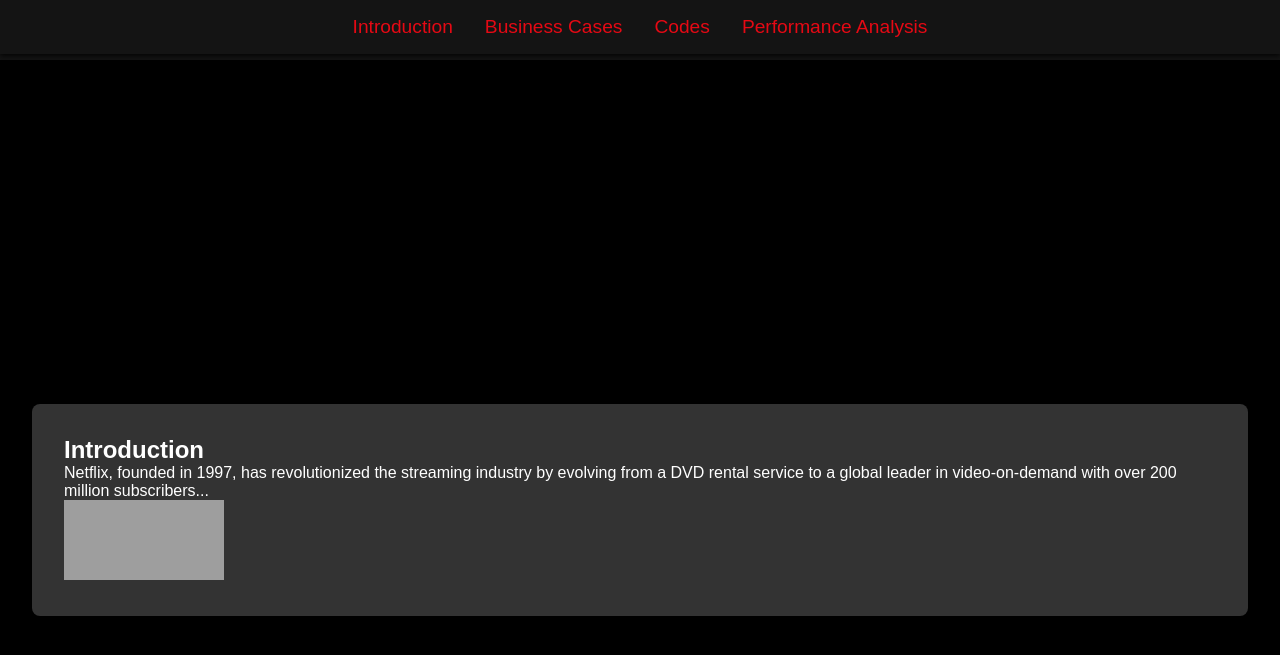
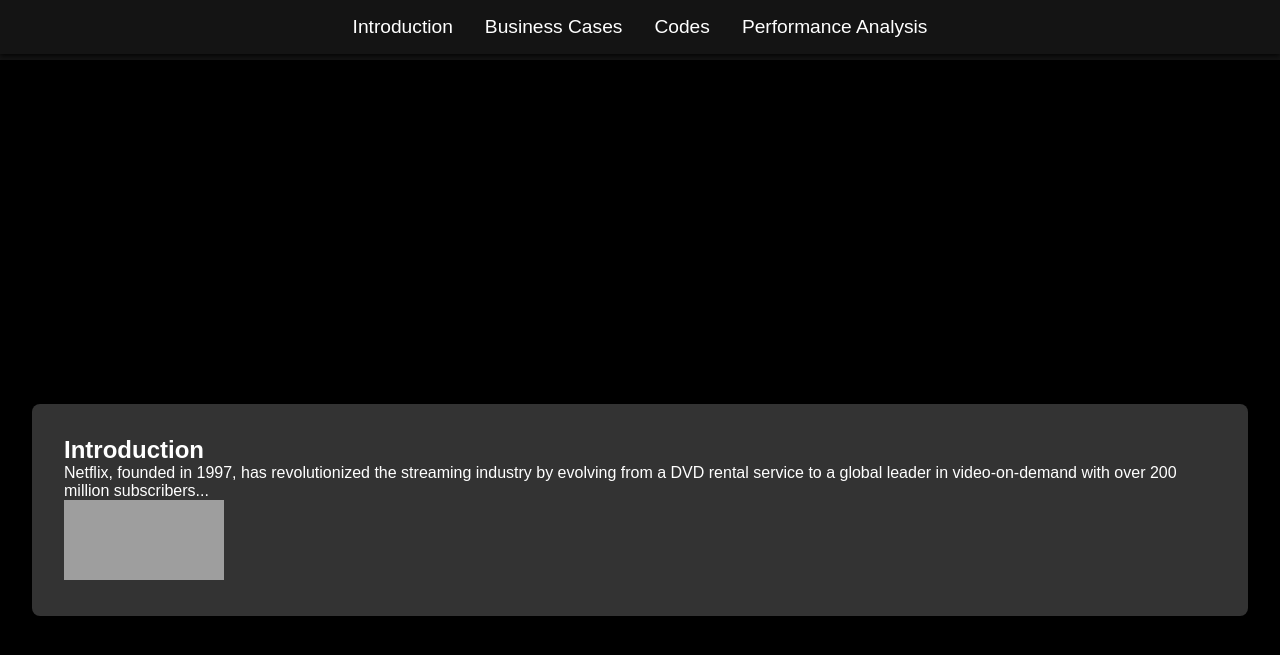
Before and after one commit to Pramod26naik/Pramod26naik.github.io, a Jekyll site: the page built from index.markdown, in a window 1280 px wide and 900 px high. Shown: the top 655 px of the window. Built offline with Jekyll 4.4.1, drawn with Linux system fonts in a browser that asks for light colours; grey boxes are pictures that could not be loaded.

Commit message:
color changed

```diff
--- a/_layouts/home.html
+++ b/_layouts/home.html
@@ -42,13 +42,13 @@
 
       nav ul li a {
         text-decoration: none;
-        color: #e50914;
+        color: #ffffff;
         font-size: 1.2rem;
         transition: color 0.3s;
       }
 
       nav ul li a:hover {
-        color: #b81d24;
+        color: #fed0d3;
       }
 
       /* Section styling */
@@ -103,7 +103,7 @@
 
       /* Objective text styling */
       .objective h3 {
-        color: #e50914;
+        color: #ffffff;
         margin-bottom: 0.5rem;
       }
 
```
